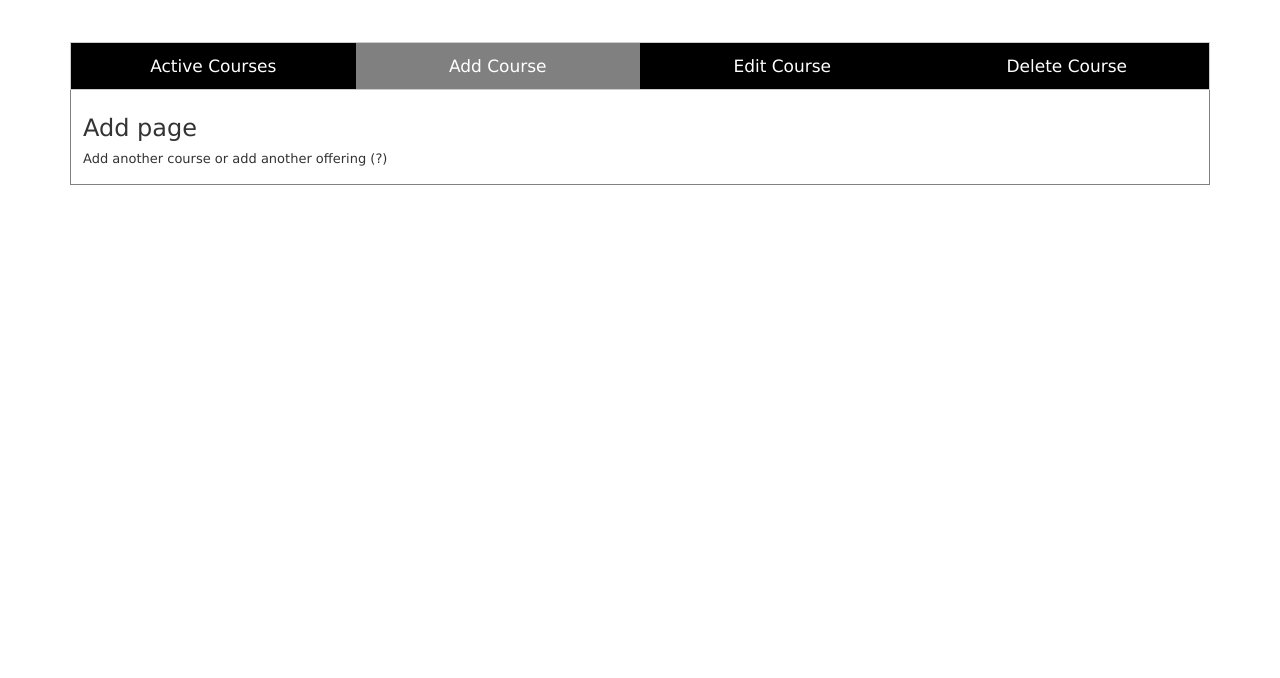
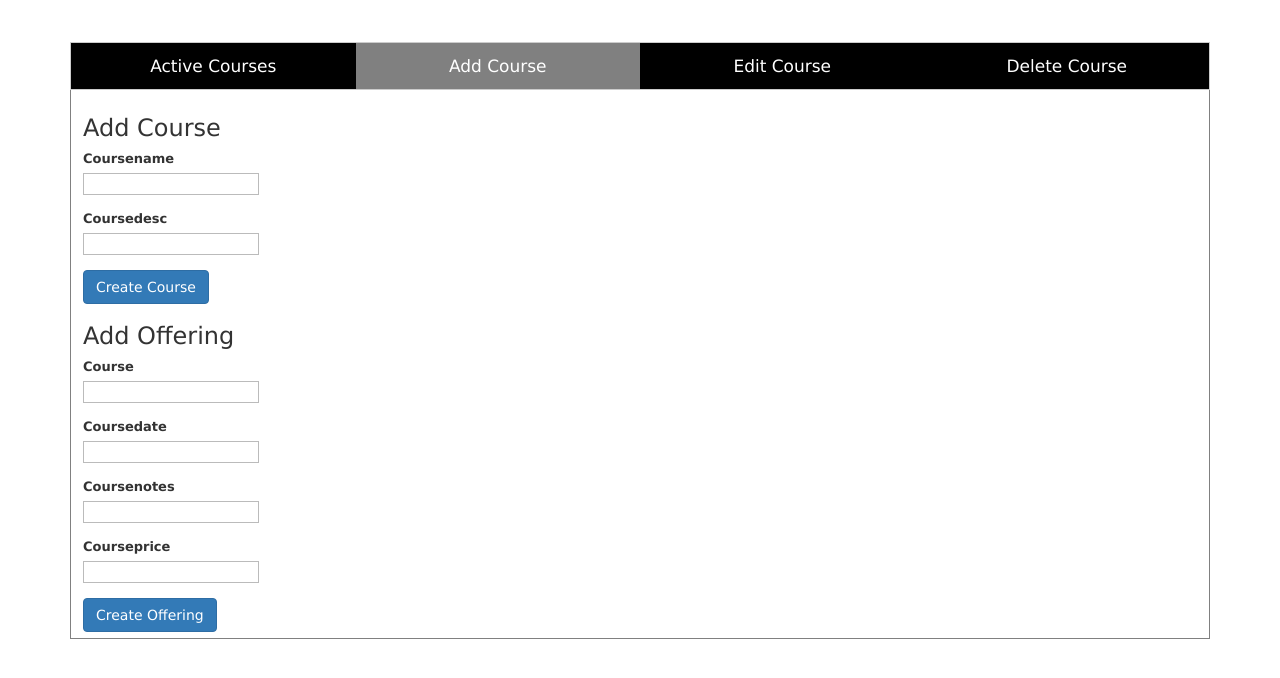
Before and after one commit to JohanaRueda/MassageTherapy, a Rails app: page /admin_add in a window 1280 px wide. Shown: the part 51-729 px from the top of the page. Run offline with Rails 7, Linux system fonts and the light colour scheme; the visitor is signed in with stand-in values (Sample User, id 1); style sheets or scripts are compiled from the project's sources; some libraries are stand-ins or nearby versions.

```diff
--- a/app/controllers/users_controller.rb
+++ b/app/controllers/users_controller.rb
@@ -20,6 +20,7 @@ class UsersController < ApplicationController
 
   # GET /users/1/edit
   def edit
+    @user = User.find(params[:id])
   end
 
   # POST /users
--- a/app/views/admin_pages/add_course.html.erb
+++ b/app/views/admin_pages/add_course.html.erb
@@ -12,8 +12,33 @@
 </div>
 
 <div id="Add" class="tabcontent">
-  <h3>Add page</h3>
-  <p>Add another course or add another offering (?)</p>
+  <h3>Add Course</h3>
+  <%= form_for Course.new do |f| %>
+    <%= f.label :courseName %>
+    <%= f.text_field :courseName %>
+
+    <%= f.label :courseDesc %>
+    <%= f.text_field :courseDesc %>
+
+    <br><%= f.submit "Create Course", class: "btn btn-primary" %>
+  <% end %>
+
+  <h3>Add Offering</h3>
+  <%= form_for Offering.new do |f| %>
+    <%= f.label :course_id %>
+    <%= f.text_field :course_id %>
+
+    <%= f.label :courseDate %>
+    <%= f.text_field :courseDate %>
+
+    <%= f.label :courseNotes %>
+    <%= f.text_field :courseNotes %>
+
+    <%= f.label :coursePrice %>
+    <%= f.text_field :coursePrice %>
+
+    <br><%= f.submit "Create Offering", class: "btn btn-primary" %>
+  <% end %>
 </div>
 
 </body>
--- a/config/routes.rb
+++ b/config/routes.rb
@@ -9,8 +9,8 @@ Rails.application.routes.draw do
  get  '/contact', to: 'static_pages#contact'
  get  '/admin_active', to: 'admin_pages#active_courses'
  get  '/admin_add', to: 'admin_pages#add_course'
- get  '/admin_edit', to: 'admin_pages#delete_course'
- get  '/admin_delete', to: 'admin_pages#edit_course'
+ get  '/admin_edit', to: 'admin_pages#edit_course'
+ get  '/admin_delete', to: 'admin_pages#delete_course'
 
  get    '/signup',  to: 'users#new'
  get    '/login',   to: 'sessions#new'
@@ -28,12 +28,4 @@ Rails.application.routes.draw do
  get 'admin_pages/edit_course'
 
  root 'static_pages#home'
-
- #get '/active_courses', to: 'courses#active_courses'
- #get "/admin_pages/:page" => "admin_pages#show"
- #get '/admin_active', to: "admin_pages#show", page: "active_courses"
- #get '/admin_add', to: 'admin_pages/add_course'
- #get '/admin_delete', to: 'admin_pages/delete_course'
- #get '/admin_edit', to: 'admin_pages/edit_course'
-
 end
```
Also changed, not shown: app/controllers/courses_controller.rb (+7 -4 lines), app/views/admin_pages/active_courses.html.erb (+21 -1 lines), app/views/users/_form.html.erb (+12 -2 lines), app/views/users/edit.html.erb (+34 -3 lines).
